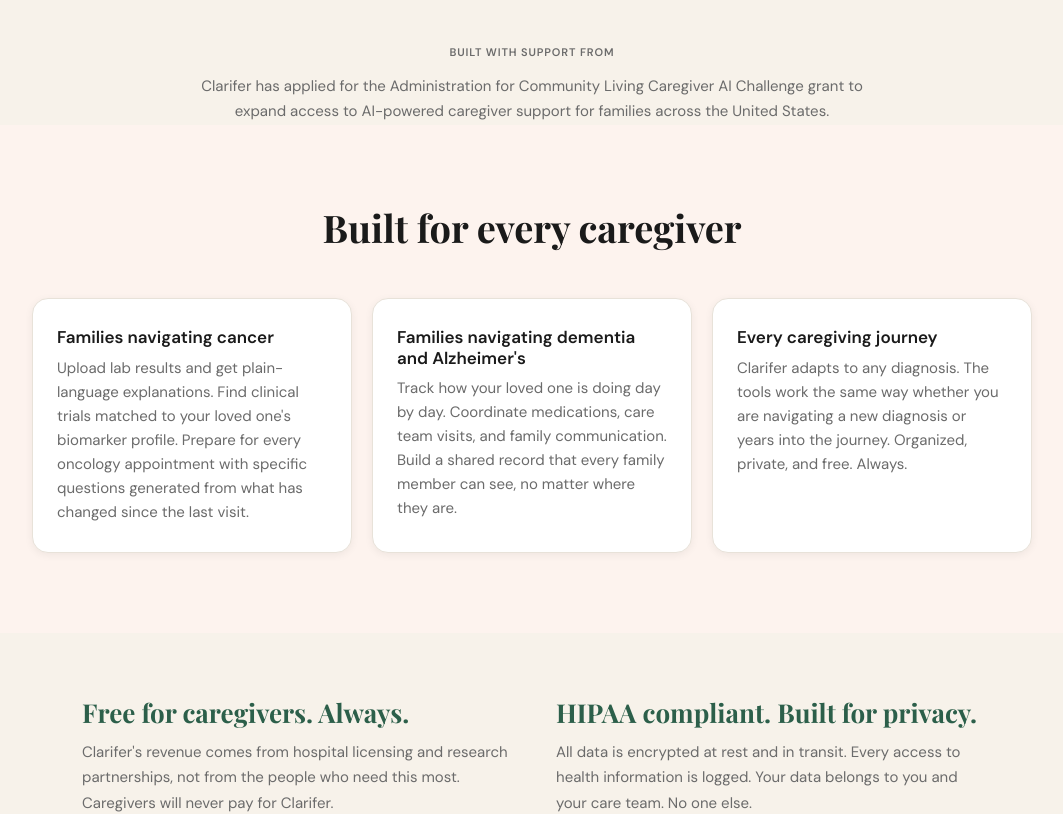
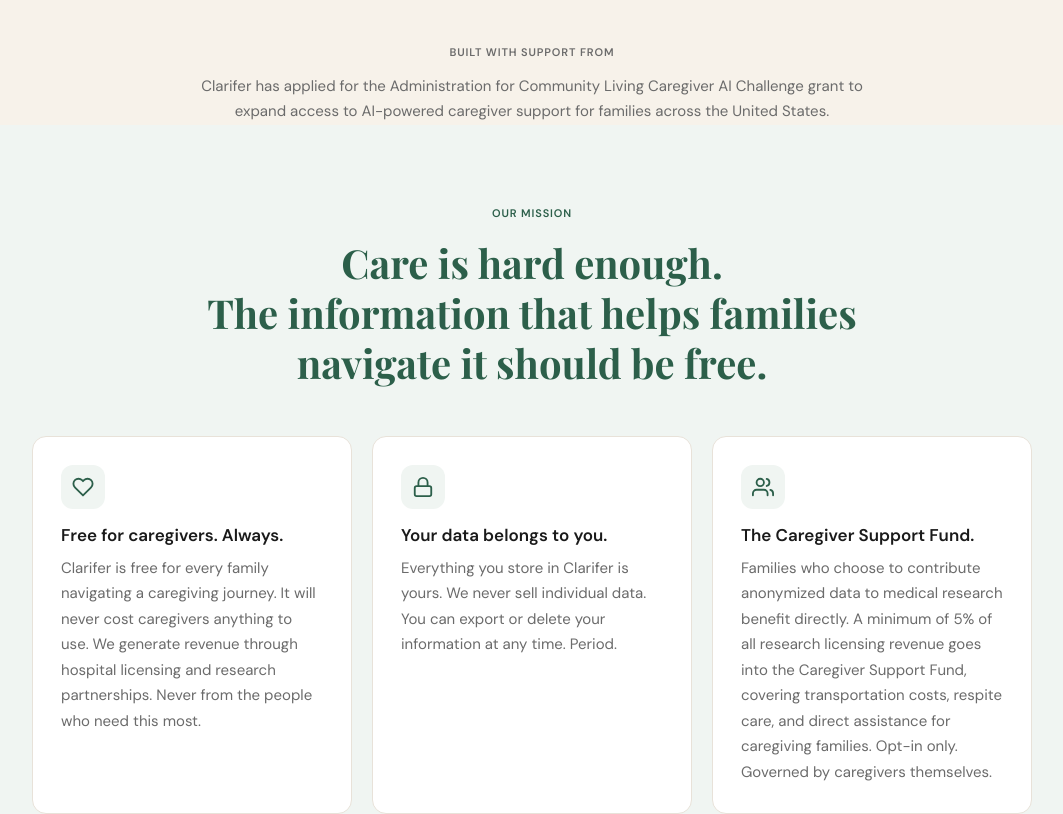
Before and after one commit to Sesquina/clarifer, a Next.js app: page / in a window 1280 px wide. Shown: the part 2220-3034 px from the top of the page, without its empty margins (108-1171 px from the left). Built offline with nearby package versions, Linux system fonts and the light colour scheme.

Commit message:
feat: mission and commitment section on landing page
Co-Authored-By: Claude Sonnet 4.6 <noreply@anthropic.com>

```diff
--- a/app/page.tsx
+++ b/app/page.tsx
@@ -340,6 +340,200 @@ export default function LandingPage() {
         </div>
       </section>
 
+      {/* COMMITMENT */}
+      <section
+        id="commitment"
+        style={{ backgroundColor: "var(--pale-sage)", padding: "80px 24px" }}
+      >
+        <div style={{ maxWidth: 1000, margin: "0 auto" }}>
+          <p
+            style={{
+              ...BODY_FONT,
+              fontSize: 11,
+              fontWeight: 600,
+              color: "var(--primary)",
+              textTransform: "uppercase",
+              letterSpacing: "0.08em",
+              textAlign: "center",
+              marginBottom: 16,
+            }}
+          >
+            Our Mission
+          </p>
+          <h2
+            className="text-[32px] md:text-[40px] text-center"
+            style={{
+              ...SECTION_HEADING,
+              color: "var(--primary)",
+              fontWeight: 700,
+              lineHeight: 1.25,
+              maxWidth: 680,
+              margin: "0 auto 48px",
+            }}
+          >
+            Care is hard enough.
+            <br />
+            The information that helps families navigate it should be free.
+          </h2>
+          <div className="grid grid-cols-1 md:grid-cols-3" style={{ gap: 20 }}>
+            <div
+              style={{
+                backgroundColor: "var(--card)",
+                border: "1px solid var(--border)",
+                borderRadius: 14,
+                padding: 28,
+              }}
+            >
+              <div
+                style={{
+                  width: 44,
+                  height: 44,
+                  borderRadius: 12,
+                  backgroundColor: "var(--pale-sage)",
+                  display: "flex",
+                  alignItems: "center",
+                  justifyContent: "center",
+                  marginBottom: 16,
+                }}
+                aria-hidden="true"
+              >
+                <svg width="22" height="22" viewBox="0 0 24 24" fill="none" stroke="var(--primary)" strokeWidth="2" strokeLinecap="round" strokeLinejoin="round">
+                  <path d="M20.84 4.61a5.5 5.5 0 0 0-7.78 0L12 5.67l-1.06-1.06a5.5 5.5 0 0 0-7.78 7.78l1.06 1.06L12 21.23l7.78-7.78 1.06-1.06a5.5 5.5 0 0 0 0-7.78z"/>
+                </svg>
+              </div>
+              <h3
+                style={{
+                  ...BODY_FONT,
+                  fontSize: 17,
+                  fontWeight: 600,
+                  color: "var(--text)",
+                  marginBottom: 10,
+                }}
+              >
+                Free for caregivers. Always.
+              </h3>
+              <p
+                style={{
+                  ...BODY_FONT,
+                  fontSize: 15,
+                  color: "var(--muted)",
+                  lineHeight: 1.7,
+                }}
+              >
+                Clarifer is free for every family navigating a caregiving journey. It will
+                never cost caregivers anything to use. We generate revenue through hospital
+                licensing and research partnerships. Never from the people who need this most.
+              </p>
+            </div>
+
+            <div
+              style={{
+                backgroundColor: "var(--card)",
+                border: "1px solid var(--border)",
+                borderRadius: 14,
+                padding: 28,
+              }}
+            >
+              <div
+                style={{
+                  width: 44,
+                  height: 44,
+                  borderRadius: 12,
+                  backgroundColor: "var(--pale-sage)",
+                  display: "flex",
+                  alignItems: "center",
+                  justifyContent: "center",
+                  marginBottom: 16,
+                }}
+                aria-hidden="true"
+              >
+                <svg width="22" height="22" viewBox="0 0 24 24" fill="none" stroke="var(--primary)" strokeWidth="2" strokeLinecap="round" strokeLinejoin="round">
+                  <rect x="3" y="11" width="18" height="11" rx="2" ry="2"/>
+                  <path d="M7 11V7a5 5 0 0 1 10 0v4"/>
+                </svg>
+              </div>
+              <h3
+                style={{
+                  ...BODY_FONT,
+                  fontSize: 17,
+                  fontWeight: 600,
+                  color: "var(--text)",
+                  marginBottom: 10,
+                }}
+              >
+                Your data belongs to you.
+              </h3>
+              <p
+                style={{
+                  ...BODY_FONT,
+                  fontSize: 15,
+                  color: "var(--muted)",
+                  lineHeight: 1.7,
+                }}
+              >
+                Everything you store in Clarifer is yours. We never sell individual data.
+                You can export or delete your information at any time. Period.
+              </p>
+            </div>
+
+            <div
+              style={{
+                backgroundColor: "var(--card)",
+                border: "1px solid var(--border)",
+                borderRadius: 14,
+                padding: 28,
+              }}
+            >
+              <div
+                style={{
+                  width: 44,
+                  height: 44,
+                  borderRadius: 12,
+                  backgroundColor: "var(--pale-sage)",
+                  display: "flex",
+                  alignItems: "center",
+                  justifyContent: "center",
+                  marginBottom: 16,
+                }}
+                aria-hidden="true"
+              >
+                <svg width="22" height="22" viewBox="0 0 24 24" fill="none" stroke="var(--primary)" strokeWidth="2" strokeLinecap="round" strokeLinejoin="round">
+                  <path d="M17 21v-2a4 4 0 0 0-4-4H5a4 4 0 0 0-4 4v2"/>
+                  <circle cx="9" cy="7" r="4"/>
+                  <path d="M23 21v-2a4 4 0 0 0-3-3.87"/>
+                  <path d="M16 3.13a4 4 0 0 1 0 7.75"/>
+                </svg>
+              </div>
+              <h3
+                style={{
+                  ...BODY_FONT,
+                  fontSize: 17,
+                  fontWeight: 600,
+                  color: "var(--text)",
+                  marginBottom: 10,
+                }}
+              >
+                The Caregiver Support Fund.
+              </h3>
+              <p
+                style={{
+                  ...BODY_FONT,
+                  fontSize: 15,
+                  color: "var(--muted)",
+                  lineHeight: 1.7,
+                }}
+              >
+                Families who choose to contribute anonymized data to medical research benefit
+                directly. A minimum of 5% of all research licensing revenue goes into the
+                Caregiver Support Fund, covering transportation costs, respite care, and
+                direct assistance for caregiving families. Opt-in only. Governed by
+                caregivers themselves.
+              </p>
+            </div>
+          </div>
+        </div>
+      </section>
+
       {/* WHO IT IS FOR */}
       <section
         id="hospitals"
```
